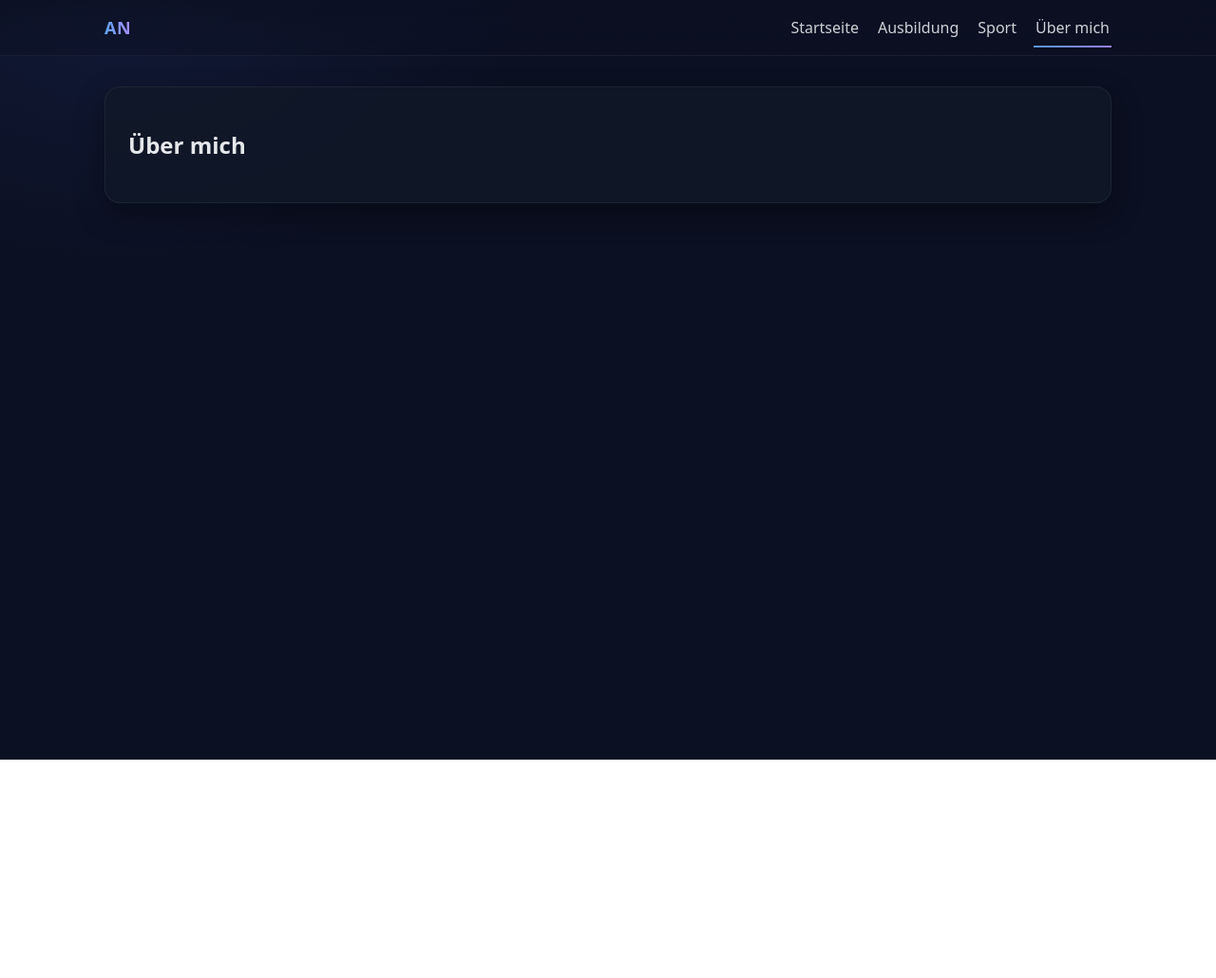
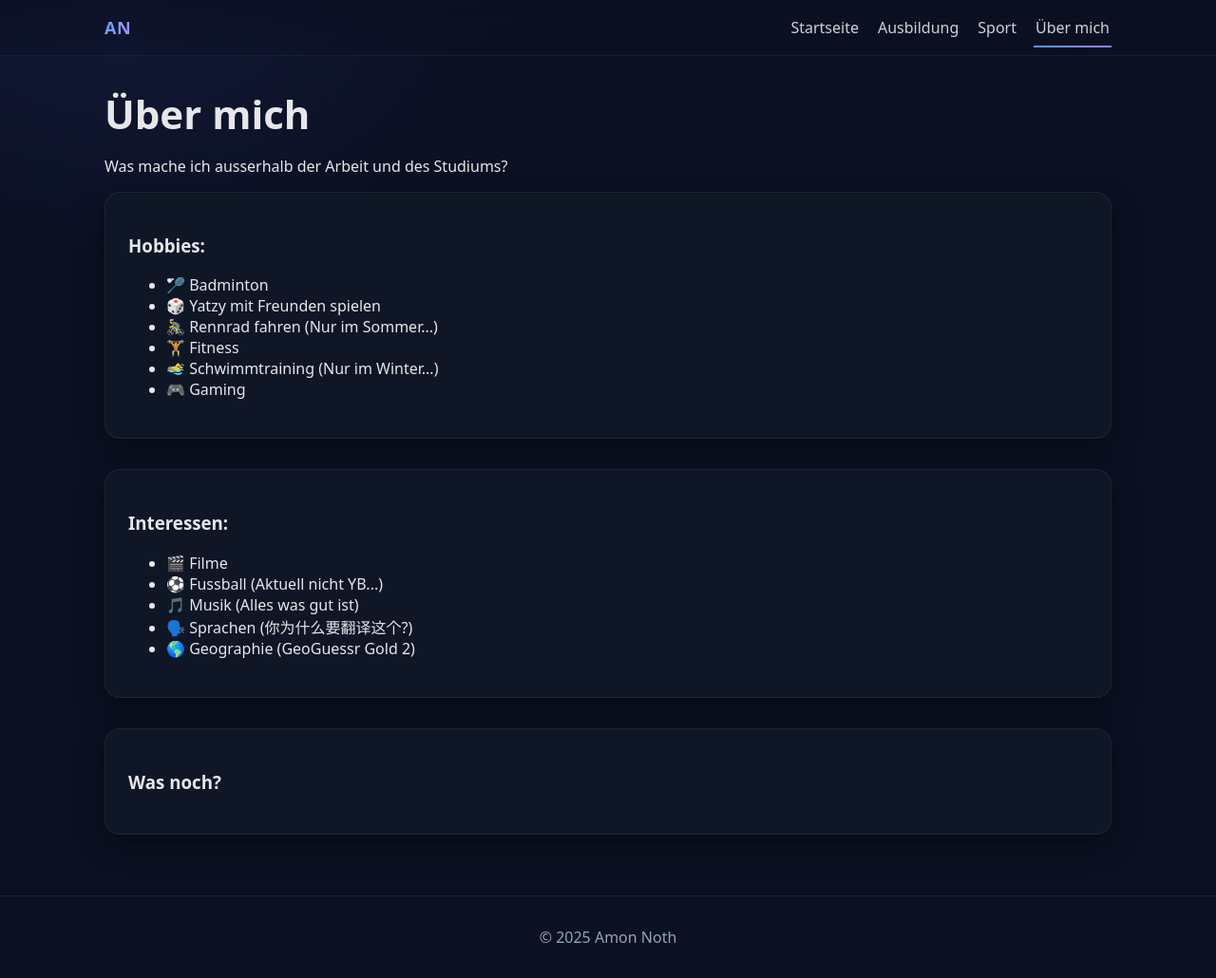
Before and after one commit to amonnoth/portfolio-page, a plain HTML site: page me.html in a window 1280 px wide. Shown: the whole page at 95% size. Before the commit the page ends 800 px from the top, so only its background shows below. Drawn offline with Linux system fonts and the light colour scheme.

Commit message:
Informationen über mich auf "me.html" hinzugefügt.

```diff
--- a/me.html
+++ b/me.html
@@ -25,9 +25,45 @@
     </nav>
   </header>
   <main class="container">
+    <section class="hero">
+        <h1>Über mich</h1>
+        <p>Was mache ich ausserhalb der Arbeit und des Studiums?</p>
+    </section>
+
     <section class="card">
-        <h1>Über mich</h1>
+        <h3>Hobbies:</h3>
+        <ul class="nice-list">
+            <li>🏸 Badminton</li>
+            <li>🎲 Yatzy mit Freunden spielen </li>
+            <li>🚴‍♂️ Rennrad fahren (Nur im Sommer...) </li>
+            <li>🏋️ Fitness</li>
+            <li>🏊‍♂️ Schwimmtraining (Nur im Winter...)</li>
+            <li>🎮 Gaming</li>
+        </ul>
+
     </section>
+
+    <section class="card">
+        <h3>Interessen:</h3>
+        <ul class="nice-list">
+            <li>🎬 Filme </li>
+            <li>⚽ Fussball (Aktuell nicht YB...)</li>
+            <li>🎵 Musik (Alles was gut ist)</li>
+            <li>🗣️ Sprachen (你为什么要翻译这个?)</li>
+            <li>🌎 Geographie (GeoGuessr Gold 2)</li>
+        </ul>
+    </section>
+
+    <section class="card">
+        <h3>Was noch?</h3>
+
+    </section>
+
   </main>
+  <footer class="site-footer">
+    <p>© <span id="year"></span> Amon Noth</p>
+
+  </footer>
   <script src="script.js" defer></script>
+
 </body>
```
